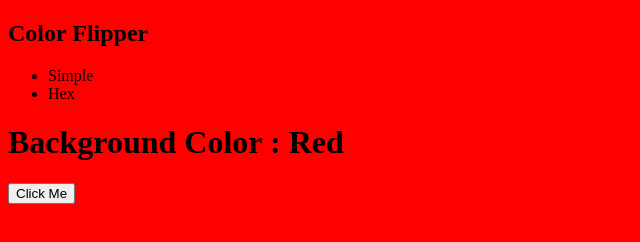
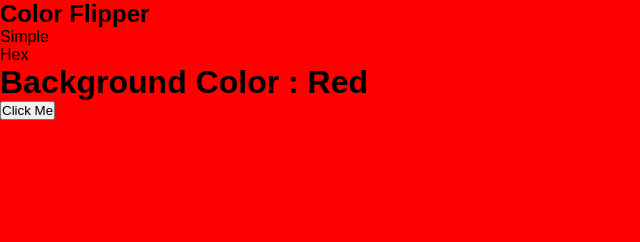
Before and after one commit to AngeloCornelio/color-flipper, a plain HTML site: page index.html in a window 1280 px wide. Shown: the whole page, without its empty margins (0-640 px from the left). Drawn offline with Linux system fonts and the light colour scheme.

Commit message:
add reset styles

```diff
--- a/app.css
+++ b/app.css
@@ -1,3 +1,8 @@
+body, h1, h2, button, ul, li {
+  font-family: sans-serif;
+  padding: 0;
+  margin: 0;
+}
 body {
   background-color: red;
 }
```
